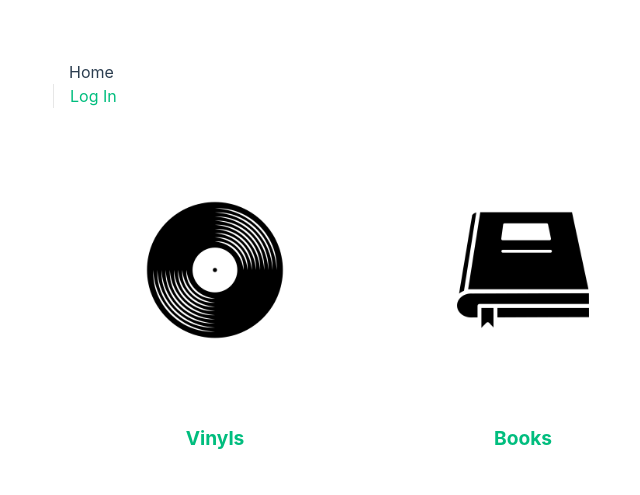
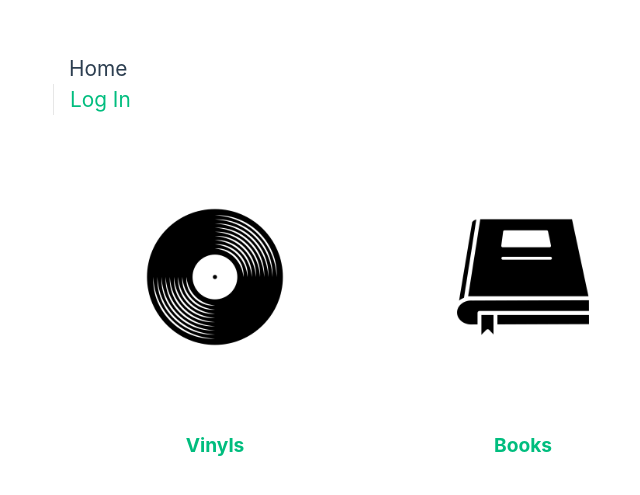
Before and after one commit to kristijan-pajtasev/personal-media-library-vue, a Vue app: page / in a window 1280 px wide. Shown: the part 159-654 px from the top of the page, without its empty margins (271-911 px from the left). Built offline with nearby package versions, Linux system fonts and the light colour scheme.

Commit message:
navigation

```diff
--- a/src/App.vue
+++ b/src/App.vue
@@ -51,7 +51,7 @@ nav {
   width: 100%;
   font-size: 12px;
   text-align: center;
-  margin-top: 2rem;
+  margin-top: 0;
 }
 
 nav a.router-link-exact-active {
@@ -66,6 +66,7 @@ nav a {
   display: inline-block;
   padding: 0 1rem;
   border-left: 1px solid var(--color-border);
+  font-size: 1.3rem;
 }
 
 nav a:first-of-type {
```
